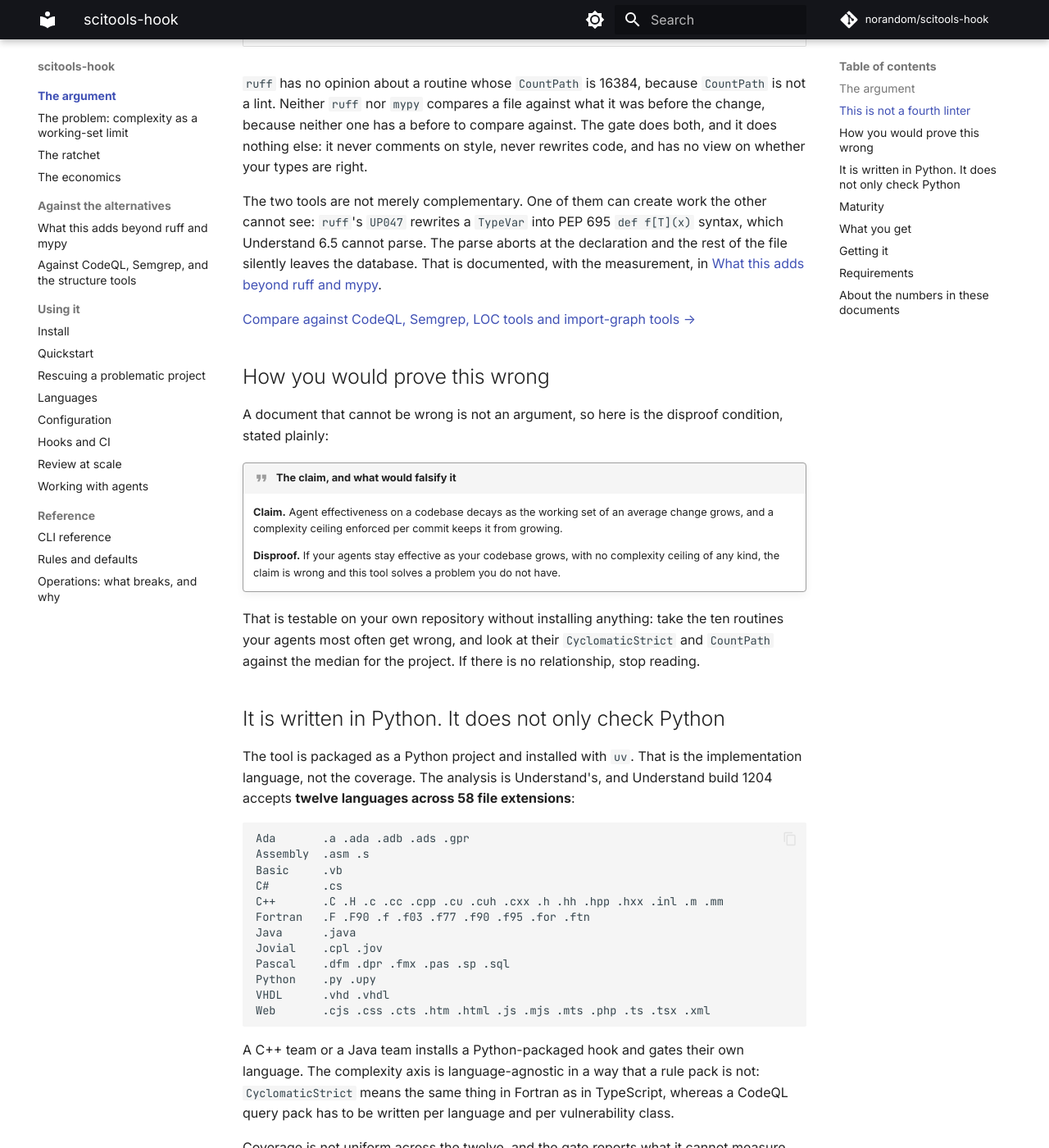
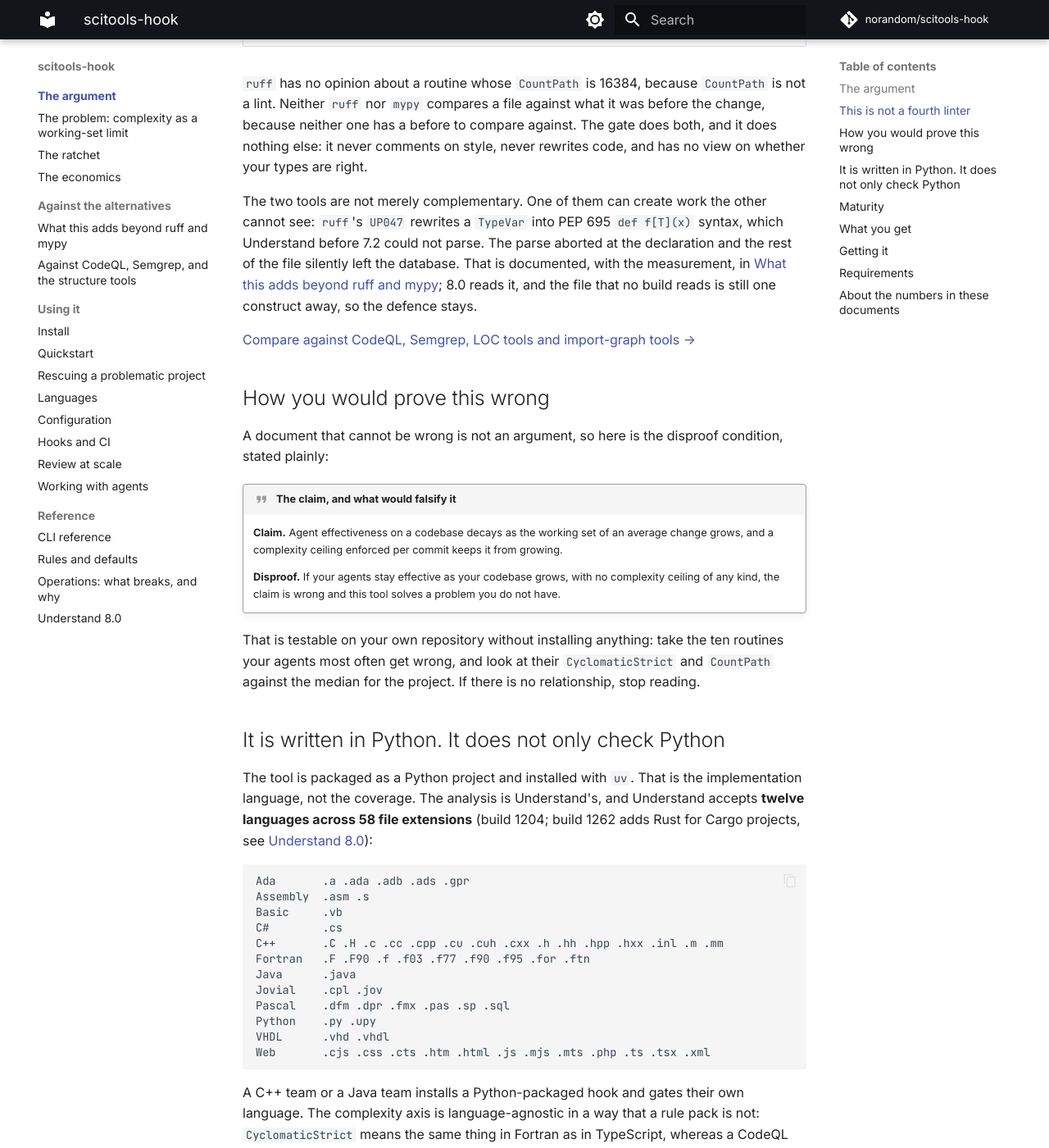
Before and after one commit to norandom/scitools-hook, an MkDocs documentation site: the page built from docs/index.md, in a window 1280 px wide and 1400 px high, scrolled down 1500 px. Shown: the whole window at 82% size. Built offline with MkDocs 1.6.1 and Material for MkDocs 9.7.7, drawn with Linux system fonts in a browser that asks for light colours; comment, search, counter and statistics services are not loaded; some of the changed text lies outside the part shown.

Commit message:
docs: an Understand 8.0 reference page, and the version claims dated where they were current tense
`reference/understand-8.md` collects what changed on Build 1262 -- what broke
in a6 and how a7 fixed it, the three smaller differences with their tests,
what did not change, the languages finding, the open CodeCheck item -- and
lists the 8.0 features not yet used, in the order they seem to pay off for a
gate, as the input to a follow-up spec. The index, languages, review and
quickstart pages now say which build their statements were measured on
rather than reading as if 6.5 were current. Strict mkdocs build passes.

Co-Authored-By: Claude Fable 5.1 <noreply@anthropic.com>
Claude-Session: https://claude.ai/code/session_01DXqi7Tm39mzDuYuzUhdHuw

````diff
--- a/docs/index.md
+++ b/docs/index.md
@@ -62,9 +62,10 @@ are right.
 
 The two tools are not merely complementary. One of them can create work the other cannot
 see: `ruff`'s `UP047` rewrites a `TypeVar` into PEP 695 `def f[T](x)` syntax, which
-Understand 6.5 cannot parse. The parse aborts at the declaration and the rest of the file
-silently leaves the database. That is documented, with the measurement, in
-[What this adds beyond ruff and mypy](compare/linters.md).
+Understand before 7.2 could not parse. The parse aborted at the declaration and the rest of
+the file silently left the database. That is documented, with the measurement, in
+[What this adds beyond ruff and mypy](compare/linters.md); 8.0 reads it, and the file that
+no build reads is still one construct away, so the defence stays.
 
 [Compare against CodeQL, Semgrep, LOC tools and import-graph tools &rarr;](compare/tools.md)
 
@@ -88,8 +89,9 @@ against the median for the project. If there is no relationship, stop reading.
 ## It is written in Python. It does not only check Python
 
 The tool is packaged as a Python project and installed with `uv`. That is the implementation
-language, not the coverage. The analysis is Understand's, and Understand build 1204 accepts
-**twelve languages across 58 file extensions**:
+language, not the coverage. The analysis is Understand's, and Understand accepts
+**twelve languages across 58 file extensions** (build 1204; build 1262 adds Rust for Cargo
+projects, see [Understand 8.0](reference/understand-8.md)):
 
 ```text
 Ada       .a .ada .adb .ads .gpr
@@ -164,8 +166,10 @@ for why this distinction was a live defect rather than a documentation nicety.
 
 ## Requirements
 
-An existing SciTools Understand installation, version 6.5 or later, with a licence. The tool
-never installs Understand and never bundles it.
+An existing SciTools Understand installation, version 6.5 or later, with a licence. 8.0
+(Build 1262) is the version the tool is measured on now; see
+[Understand 8.0](reference/understand-8.md) for what changed. The tool never installs
+Understand and never bundles it.
 
 !!! warning "The PyPI package named `understand` is not SciTools Understand"
 
--- a/mkdocs.yml
+++ b/mkdocs.yml
@@ -94,3 +94,4 @@ nav:
       - reference/cli.md
       - reference/rules.md
       - reference/operations.md
+      - reference/understand-8.md
````
Also changed, not shown: docs/guide/languages.md (+3 -1 lines), docs/guide/quickstart.md (+2 -1 lines), docs/guide/review.md (+2 -2 lines), docs/reference/understand-8.md (added, +118 -0 lines).
